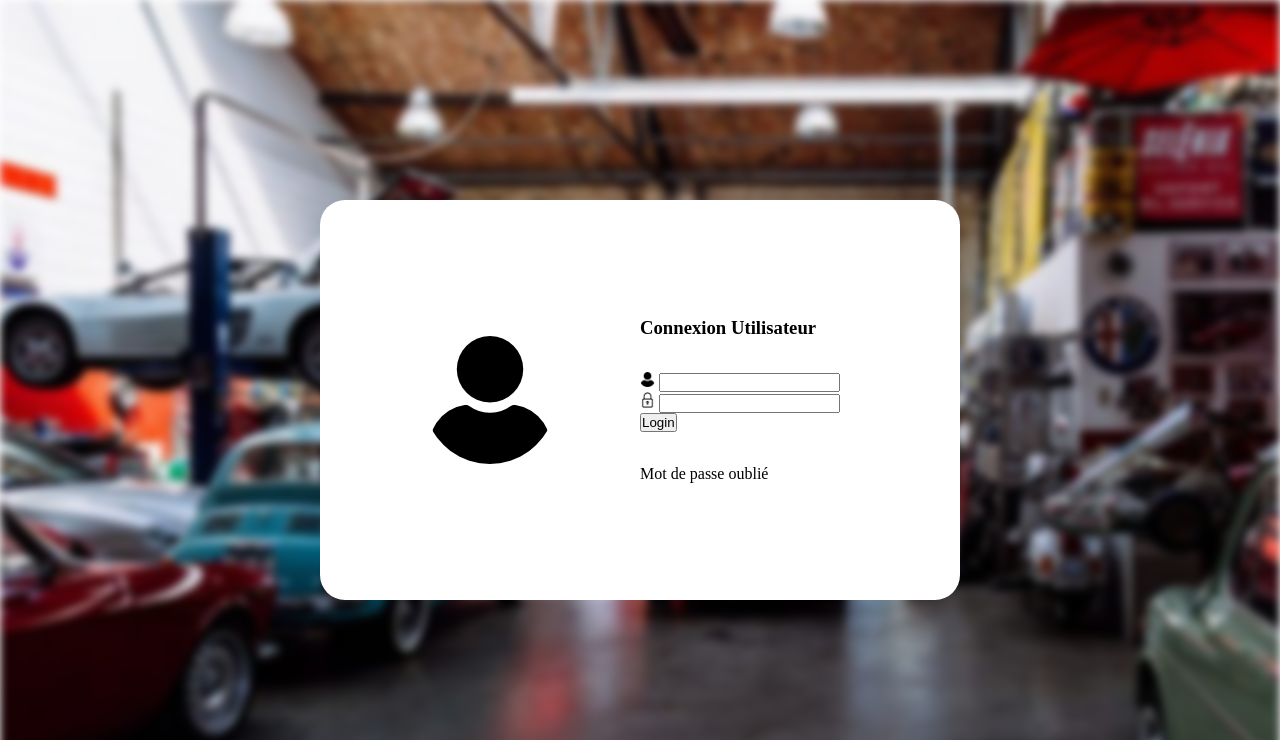
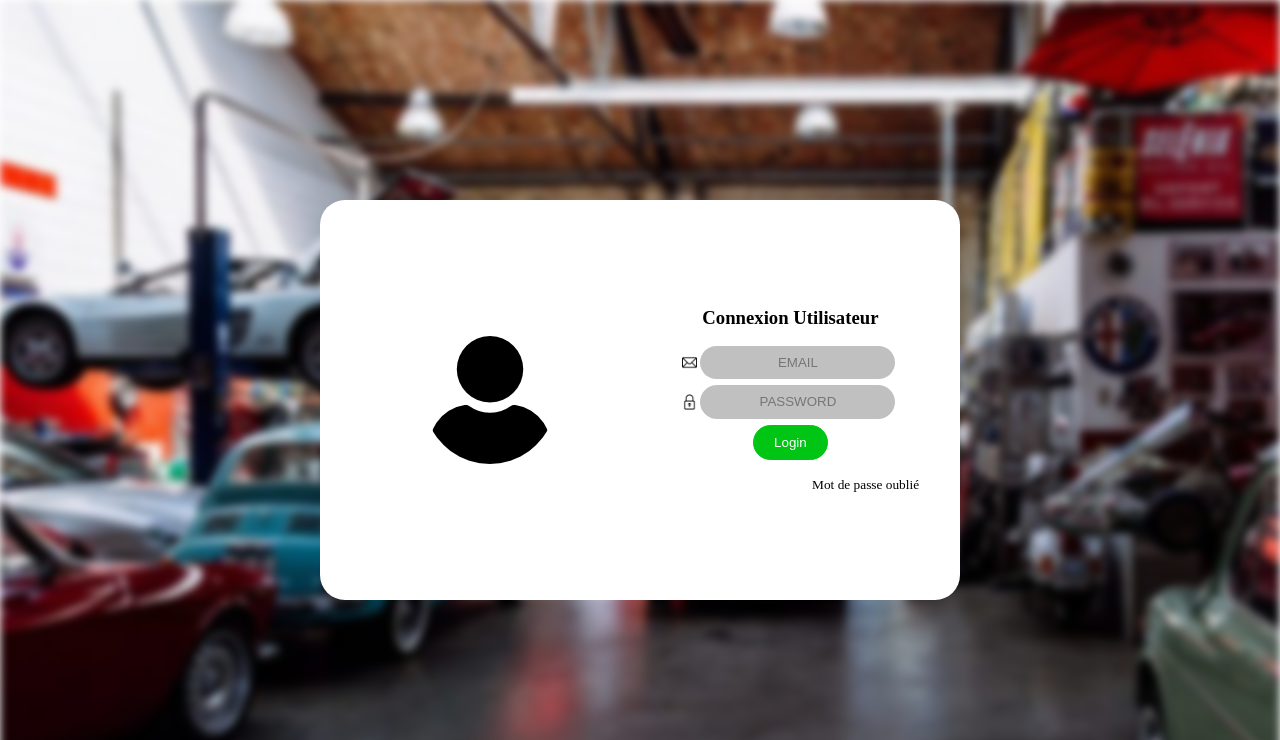
Before and after one commit to achedon12/BenzinGarage, a PHP site: page /views/connexion.html in a window 1280 px wide. Shown: the top 740 px of the page. Run offline with PHP 8.4, Linux system fonts and the light colour scheme.

Commit message:
add interface of connexion page

```diff
--- a/assets/css/connexion.css
+++ b/assets/css/connexion.css
@@ -61,11 +61,73 @@ section>article:nth-child(1)
 
 section>article:nth-child(2)
 {
+    align-items: center;
     flex-direction: column;
     justify-content: space-around;
+}
+
+section>article:nth-child(2) form
+{
+    display: flex;
+    flex-direction: column;
+    justify-content: center;
+    align-items: center;
+
+}
+
+section>article:nth-child(2)>h1,section>article:nth-child(2)>a
+{
+    width: auto;
+}
+
+section>article:nth-child(2)>form>article
+{
+    display: flex;
+    justify-content: center;
+    align-items: center;
+}
+
+section>article:nth-child(2)>form>article>input, input.input-login
+{
+    margin: 1%;
+    padding: 3%;
+    border: none;
+    outline: none;
+    border-radius: 25px;
+    text-align: center;
+}
+
+section>article:nth-child(2)>form>article>input
+{
+    background-color: var(--grey-color);
+}
+input.input-login
+{
+    width: 25%;
+    background-color: var(--green-color);
+    color: var(--white-color);
+    border: 1px solid var(--green-color);
+}
+
+input.input-login:hover
+{
+    color: var(--green-color);
+    background-color: var(--white-color);
+    border: 1px solid var(--green-color);
 }
 
 section>article:nth-child(2)>form>article>img
 {
     width: 5%;
 }
+
+section>article:nth-child(2)>a.password-forgot
+{
+    width: auto;
+    margin-left: 50%;
+    font-size: smaller;
+}
+section>article:nth-child(2)>a.password-forgot:hover
+{
+    color: var(--green-color);
+}
--- a/assets/css/style.css
+++ b/assets/css/style.css
@@ -3,6 +3,7 @@
     --white-color: #FFFFFF;
     --black-color: #000000;
     --grey-color: #C0C0C0;
+    --green-color: #00C514;
 }
 
 *
@@ -15,6 +16,7 @@
     -ms-user-select: none;
     user-select: none;
     color: var(--black-color);
+    /* Mettre un font-family */
 }
 
 a
--- a/views/connexion.html
+++ b/views/connexion.html
@@ -11,18 +11,18 @@
             </article>
             <article>
                 <h1>Connexion Utilisateur</h1>
-                <form action="">
+                <form action="" method="post">
                     <article>
-                        <img src="../assets/img/connexion.png" alt="mail">
-                        <input type="email" name="email-connexion">
+                        <img src="../assets/img/mail.png" alt="mail">
+                        <input type="email" name="email-connexion" placeholder="EMAIL">
                     </article>
                     <article>
                         <img src="../assets/img/password.png" alt="">
-                        <input type="password" name="password-connexion">
+                        <input type="password" name="password-connexion" placeholder="PASSWORD">
                     </article>
-                    <input type="submit" value="Login">
+                    <input type="submit" value="Login" class="input-login">
                 </form>
-                <a href="#">Mot de passe oublié</a>
+                <a href="#" class="password-forgot">Mot de passe oublié</a>
             </article>
         </section>
     </body>
```
Also changed, not shown: README.md.
